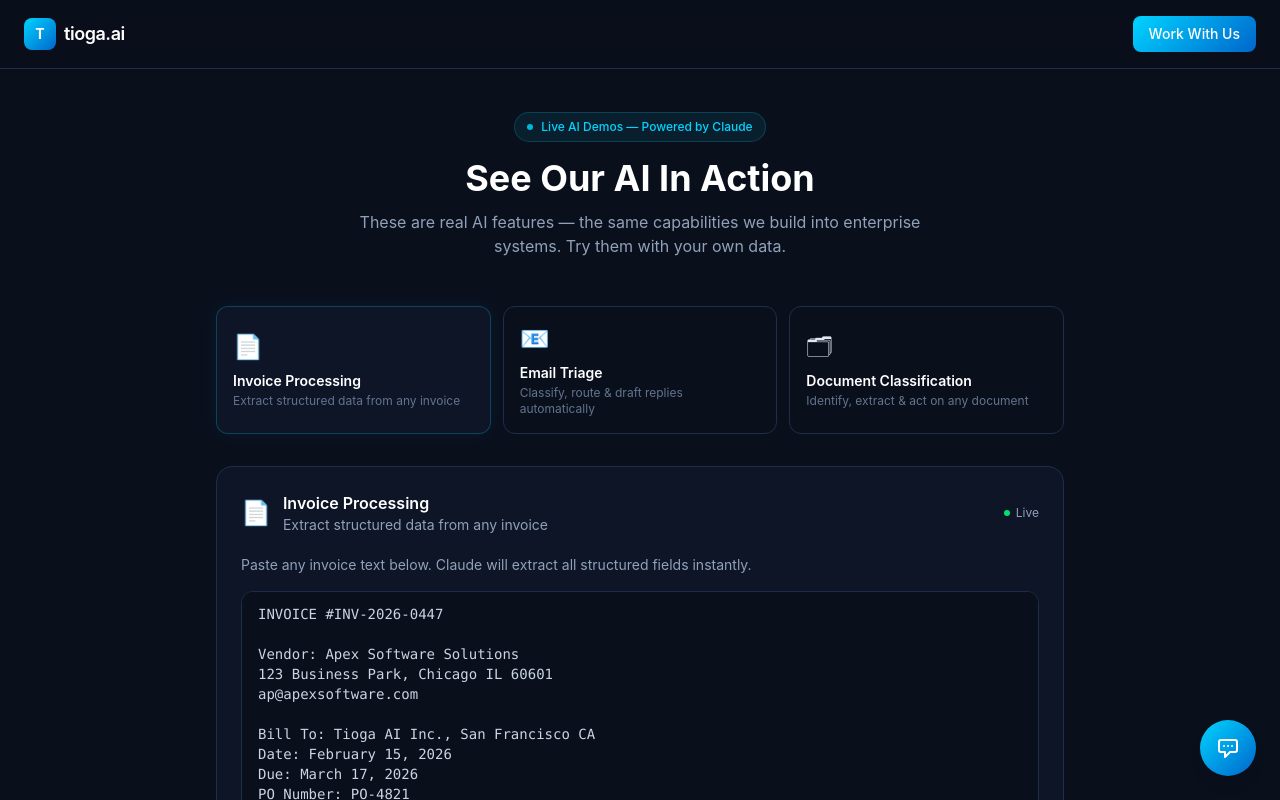
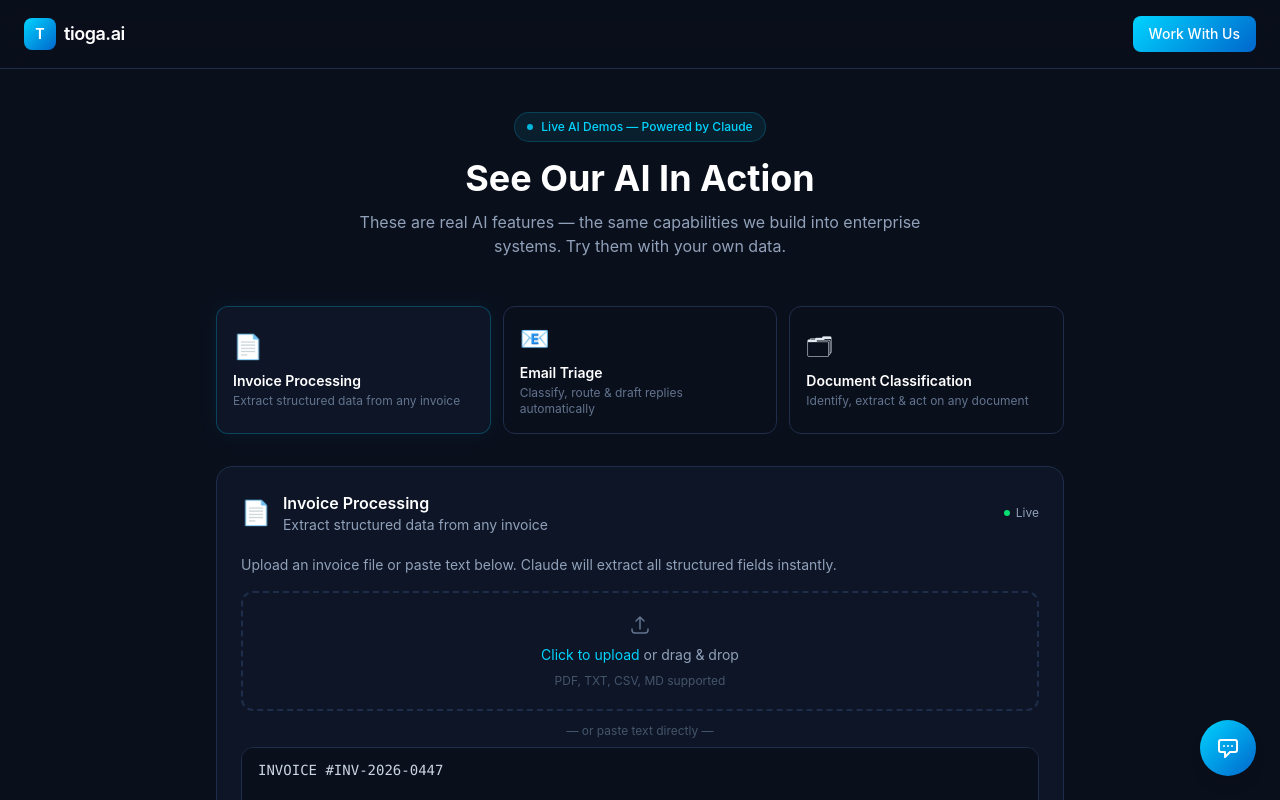
Before and after one commit to sukirk-tioga/tioga-ai-website, a Next.js app: page /demos in a window 1280 px wide. Shown: the top 800 px of the page. Built offline with nearby package versions, Linux system fonts and the light colour scheme.

Commit message:
feat: file upload support (PDF, TXT) for all three demos

```diff
--- /dev/null
+++ b/app/api/extract-text/route.ts
@@ -0,0 +1,56 @@
+import { rateLimit } from "@/lib/rate-limit";
+import { NextRequest } from "next/server";
+
+export const runtime = "nodejs";
+
+export async function POST(req: NextRequest) {
+  const ip = req.headers.get("x-forwarded-for") ?? "unknown";
+  const { allowed } = rateLimit(`extract:${ip}`, 30);
+  if (!allowed) {
+    return new Response(JSON.stringify({ error: "Rate limit exceeded." }), { status: 429 });
+  }
+
+  try {
+    const formData = await req.formData();
+    const file = formData.get("file") as File | null;
+
+    if (!file) {
+      return new Response(JSON.stringify({ error: "No file provided." }), { status: 400 });
+    }
+
+    const bytes = await file.arrayBuffer();
+    const buffer = Buffer.from(bytes);
+    const mimeType = file.type;
+    const fileName = file.name.toLowerCase();
+
+    let text = "";
+
+    if (mimeType === "application/pdf" || fileName.endsWith(".pdf")) {
+      // Dynamically import to avoid edge runtime issues
+      const pdfParse = (await import("pdf-parse")).default;
+      const parsed = await pdfParse(buffer);
+      text = parsed.text;
+    } else if (
+      mimeType.startsWith("text/") ||
+      fileName.endsWith(".txt") ||
+      fileName.endsWith(".csv") ||
+      fileName.endsWith(".md")
+    ) {
+      text = buffer.toString("utf-8");
+    } else {
+      return new Response(JSON.stringify({ error: "Unsupported file type. Please upload a PDF or text file." }), { status: 400 });
+    }
+
+    if (!text.trim()) {
+      return new Response(JSON.stringify({ error: "Could not extract text from file." }), { status: 400 });
+    }
+
+    return new Response(JSON.stringify({ text: text.slice(0, 10000) }), {
+      status: 200,
+      headers: { "Content-Type": "application/json" },
+    });
+  } catch (err) {
+    console.error("Extract text error:", err);
+    return new Response(JSON.stringify({ error: "Failed to process file." }), { status: 500 });
+  }
+}
--- a/app/demos/page.tsx
+++ b/app/demos/page.tsx
@@ -1,6 +1,7 @@
 "use client";
 
 import { useState } from "react";
+import FileUpload from "@/components/FileUpload";
 
 // ── Types ────────────────────────────────────────────────────────────────────
 
@@ -279,8 +280,10 @@
   return (
     <div>
       <p className="text-sm text-slate-400 mb-4">
-        Paste any invoice text below. Claude will extract all structured fields instantly.
+        Upload an invoice file or paste text below. Claude will extract all structured fields instantly.
       </p>
+      <FileUpload onTextExtracted={(text, name) => { setInput(text); setState("idle"); setData(null); console.log("Loaded:", name); }} />
+      <p className="text-xs text-slate-600 text-center mb-2">— or paste text directly —</p>
       <textarea
         value={input}
         onChange={(e) => { setInput(e.target.value); setState("idle"); setData(null); }}
@@ -399,8 +402,10 @@
   return (
     <div>
       <p className="text-sm text-slate-400 mb-3">
-        Pick a sample email or paste your own. Claude will classify, route, and draft a reply.
+        Upload an email file, pick a sample, or paste your own. Claude will classify, route, and draft a reply.
       </p>
+      <FileUpload onTextExtracted={(text) => analyze(text)} />
+      <p className="text-xs text-slate-600 text-center mb-2">— or pick a sample —</p>
 
       <div className="flex flex-wrap gap-2 mb-3">
         {SAMPLE_EMAILS.map((s) => (
@@ -517,8 +522,10 @@
   return (
     <div>
       <p className="text-sm text-slate-400 mb-3">
-        Paste any document text or pick a sample. Claude will classify, extract entities, and recommend actions.
+        Upload a document, pick a sample, or paste text. Claude will classify, extract entities, and recommend actions.
       </p>
+      <FileUpload onTextExtracted={(text) => analyze(text)} />
+      <p className="text-xs text-slate-600 text-center mb-2">— or pick a sample —</p>
 
       <div className="flex flex-wrap gap-2 mb-3">
         {SAMPLE_DOCS.map((s) => (
--- /dev/null
+++ b/components/FileUpload.tsx
@@ -0,0 +1,94 @@
+"use client";
+
+import { useRef, useState } from "react";
+
+interface FileUploadProps {
+  onTextExtracted: (text: string, fileName: string) => void;
+  accept?: string;
+}
+
+export default function FileUpload({ onTextExtracted, accept = ".pdf,.txt,.md,.csv" }: FileUploadProps) {
+  const inputRef = useRef<HTMLInputElement>(null);
+  const [state, setState] = useState<"idle" | "loading" | "error">("idle");
+  const [error, setError] = useState("");
+  const [dragOver, setDragOver] = useState(false);
+
+  const processFile = async (file: File) => {
+    setState("loading");
+    setError("");
+    try {
+      const formData = new FormData();
+      formData.append("file", file);
+
+      const res = await fetch("/api/extract-text", {
+        method: "POST",
+        body: formData,
+      });
+
+      const json = await res.json();
+      if (!res.ok) throw new Error(json.error);
+
+      onTextExtracted(json.text, file.name);
+      setState("idle");
+    } catch (e: unknown) {
+      setError((e as Error).message ?? "Failed to read file.");
+      setState("error");
+    }
+  };
+
+  const handleFileChange = (e: React.ChangeEvent<HTMLInputElement>) => {
+    const file = e.target.files?.[0];
+    if (file) processFile(file);
+  };
+
+  const handleDrop = (e: React.DragEvent) => {
+    e.preventDefault();
+    setDragOver(false);
+    const file = e.dataTransfer.files?.[0];
+    if (file) processFile(file);
+  };
+
+  return (
+    <div className="mb-3">
+      <div
+        onClick={() => inputRef.current?.click()}
+        onDrop={handleDrop}
+        onDragOver={(e) => { e.preventDefault(); setDragOver(true); }}
+        onDragLeave={() => setDragOver(false)}
+        className="w-full rounded-xl border-2 border-dashed flex flex-col items-center justify-center gap-2 py-5 cursor-pointer transition-all"
+        style={{
+          borderColor: dragOver ? "#00D4FF" : "#1E2D4A",
+          background: dragOver ? "#00D4FF08" : "transparent",
+        }}
+      >
+        {state === "loading" ? (
+          <>
+            <svg className="w-5 h-5 animate-spin text-slate-400" fill="none" viewBox="0 0 24 24">
+              <circle className="opacity-25" cx="12" cy="12" r="10" stroke="currentColor" strokeWidth="4" />
+              <path className="opacity-75" fill="currentColor" d="M4 12a8 8 0 018-8V0C5.373 0 0 5.373 0 12h4z" />
+            </svg>
+            <p className="text-sm text-slate-400">Extracting text...</p>
+          </>
+        ) : (
+          <>
+            <svg className="w-6 h-6 text-slate-500" fill="none" viewBox="0 0 24 24" stroke="currentColor">
+              <path strokeLinecap="round" strokeLinejoin="round" strokeWidth={1.5} d="M4 16v1a3 3 0 003 3h10a3 3 0 003-3v-1m-4-8l-4-4m0 0L8 8m4-4v12" />
+            </svg>
+            <p className="text-sm text-slate-400">
+              <span style={{ color: "#00D4FF" }}>Click to upload</span> or drag & drop
+            </p>
+            <p className="text-xs text-slate-600">PDF, TXT, CSV, MD supported</p>
+          </>
+        )}
+      </div>
+      {error && <p className="text-xs text-red-400 mt-1.5">{error}</p>}
+      <input
+        ref={inputRef}
+        type="file"
+        accept={accept}
+        onChange={handleFileChange}
+        className="hidden"
+      />
+    </div>
+  );
+}
--- a/package.json
+++ b/package.json
@@ -20,12 +20,14 @@
     "framer-motion": "^12.34.3",
     "next": "^14.2.35",
     "nodemailer": "^8.0.1",
+    "pdf-parse": "^2.4.5",
     "react": "^18.3.1",
     "react-dom": "^18.3.1"
   },
   "devDependencies": {
     "@tailwindcss/postcss": "^4.2.1",
     "@types/node": "^25.3.0",
+    "@types/pdf-parse": "^1.1.5",
     "@types/react": "^19.2.14",
     "@types/react-dom": "^19.2.3",
     "autoprefixer": "^10.4.24",
```
Also changed, not shown: 1 other file (tests, documents, lock files or other folders).
